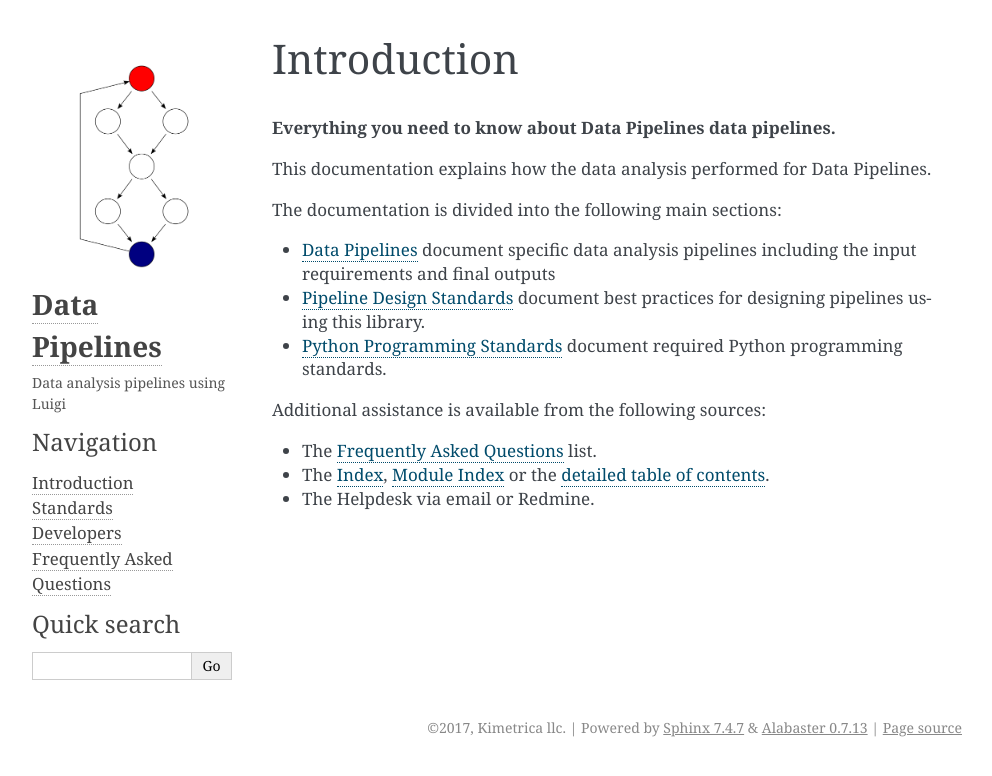
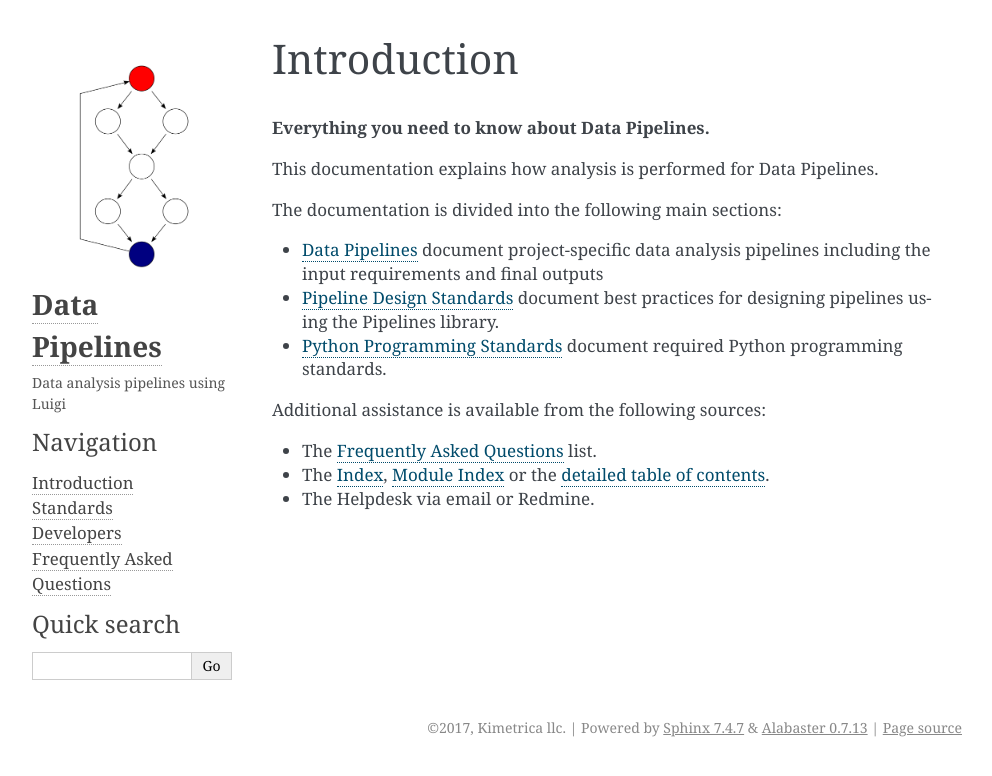
Before and after one commit to technicaltitch/pipelines, a Sphinx documentation site: the page built from docs/index.rst, in a window 1280 px wide. Shown: the top 776 px of the page, without its empty margins (148-1140 px from the left). Built offline with Sphinx 7.4.7, drawn with Linux system fonts in a browser that asks for light colours; formulas are drawn with MathJax 3.

Commit message:
Minor docs changes.

```diff
--- a/docs/index.rst
+++ b/docs/index.rst
@@ -1,17 +1,17 @@
 Introduction
 ============
 
-.. rubric:: Everything you need to know about |ProjectName| data pipelines.
+.. rubric:: Everything you need to know about |ProjectName|.
 
-This documentation explains how the data analysis performed for |ProjectName|.
+This documentation explains how analysis is performed for |ProjectName|.
 
 The documentation is divided into the following main sections:
 
-* :doc:`Data Pipelines <project>` document specific data analysis pipelines including the input requirements
+* :doc:`Data Pipelines <project>` document project-specific data analysis pipelines including the input requirements
   and final outputs
 
 * :doc:`Pipeline Design Standards </standards/design>` document best practices for
-  designing pipelines using this library.
+  designing pipelines using the Pipelines library.
 
 * :doc:`Python Programming Standards </standards/python>` document required Python programming standards.
 
```
Also changed, not shown: .gitlab-ci.yml.
